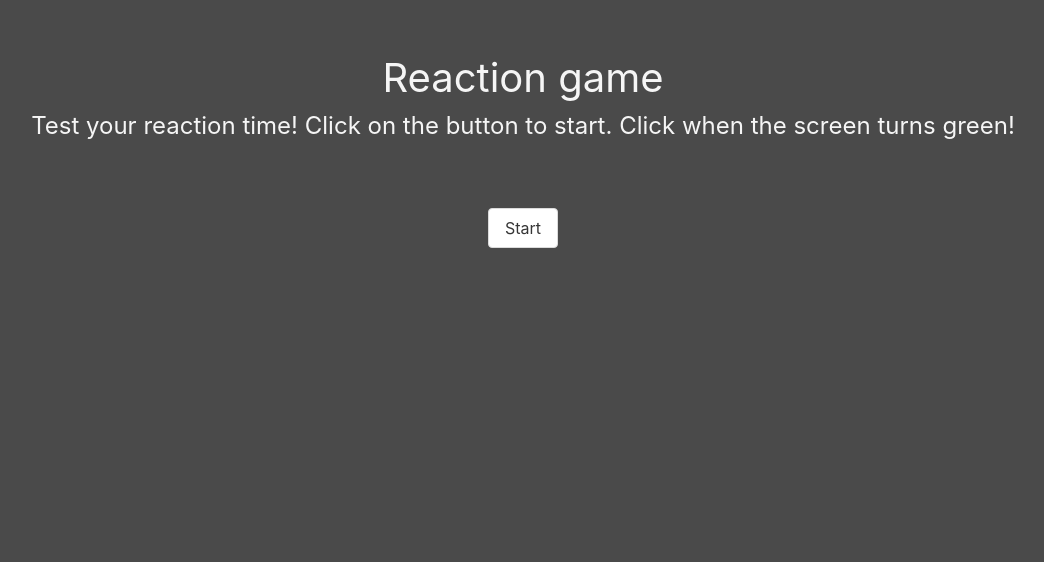
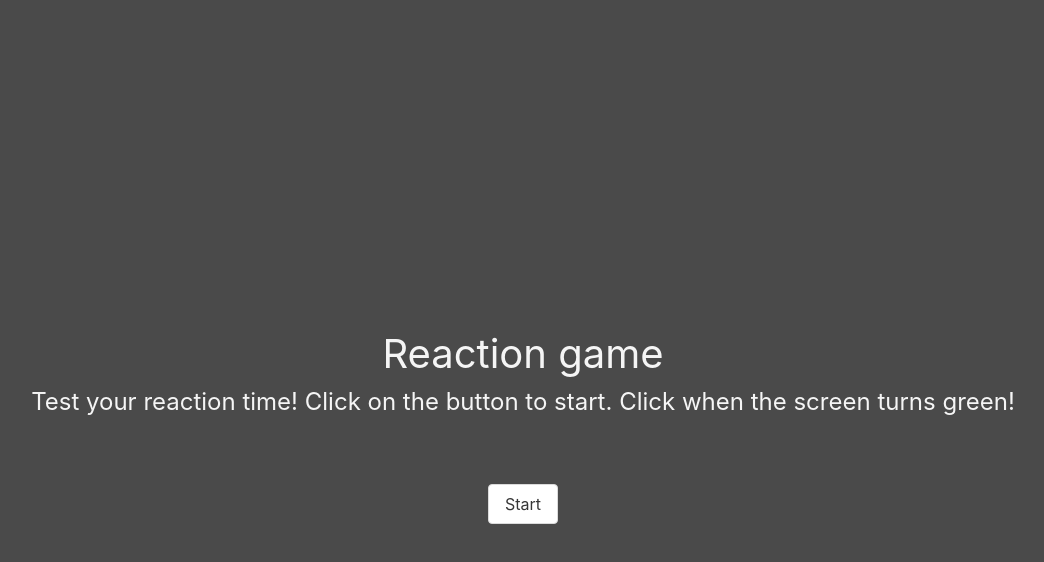
Before and after one commit to rniem379349/reaction-time-test, a plain HTML site: page index.html in a window 1280 px wide. Shown: the whole page, without its empty margins (117-1161 px from the left). Drawn offline with nearby package versions, Linux system fonts and the light colour scheme.

Commit message:
center start game text

```diff
--- a/style.css
+++ b/style.css
@@ -1,8 +1,4 @@
-#start-game-container {
-    height: 100%;
-}
-
-#game-window {
+#start-game-container, #game-window {
     display: flex;
     flex-direction: column;
     width: 100%;
```
